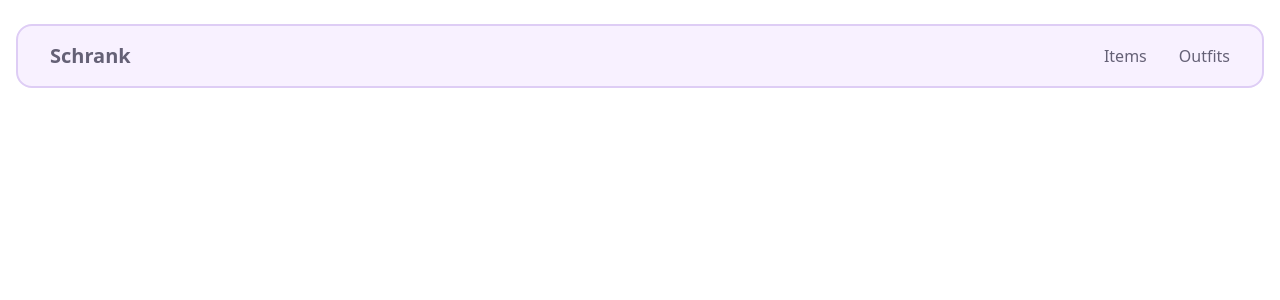
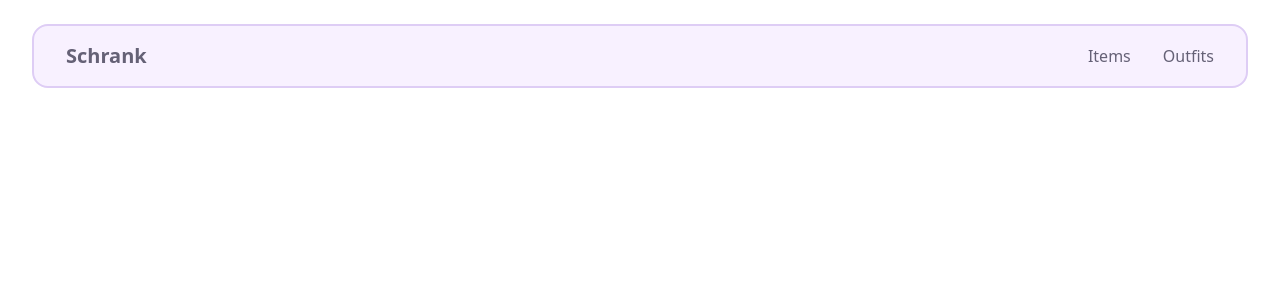
Before and after one commit to Vicente2019/schrank, a React (Create React App) app in the folder frontend/: page / in a window 1280 px wide. Shown: the top 300 px of the page. Built offline with nearby package versions, Linux system fonts and the light colour scheme.

Commit message:
fix navar sizing

```diff
--- a/frontend/src/components/navbar/Navbar.tsx
+++ b/frontend/src/components/navbar/Navbar.tsx
@@ -10,7 +10,7 @@ export default function Navbar() {
   const location = useLocation();
 
   return (
-    <Container>
+    <Container className="px-8">
       <nav className="mt-6 px-8 py-4 rounded-2xl bg-[#f8f1ff] border-2 border-[#decdf5] flex justify-between items-center">
         <div className="font-bold text-xl text-[#656176]">Schrank</div>
         <div className="flex gap-8">
```
